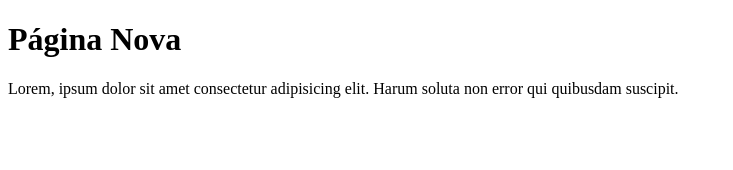
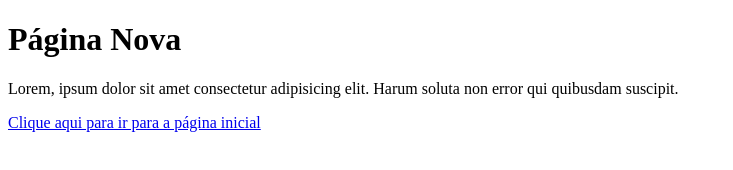
Before and after one commit to curso-de-git-iniciante/projeto, a plain HTML site: page paginanova.html in a window 1280 px wide. Shown: the whole page, without its empty margins (0-733 px from the left). Drawn offline with Linux system fonts and the light colour scheme.

Commit message:
Adicionado um link na página nova

```diff
--- a/paginanova.html
+++ b/paginanova.html
@@ -12,5 +12,7 @@
         <p>
             Lorem, ipsum dolor sit amet consectetur adipisicing elit. Harum soluta non error qui quibusdam suscipit.
         </p>
+
+        <a href="index.html">Clique aqui para ir para a página inicial</a>
     </body>
 </html>
```
